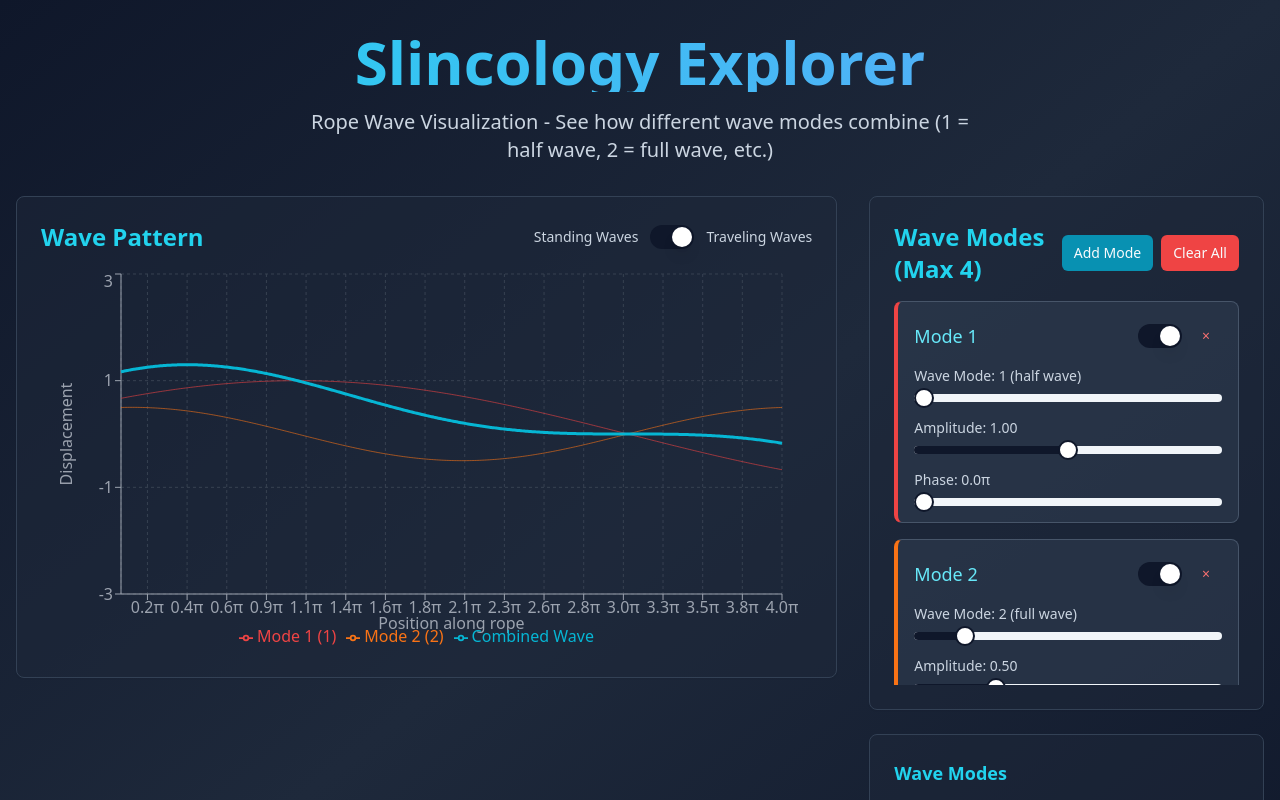
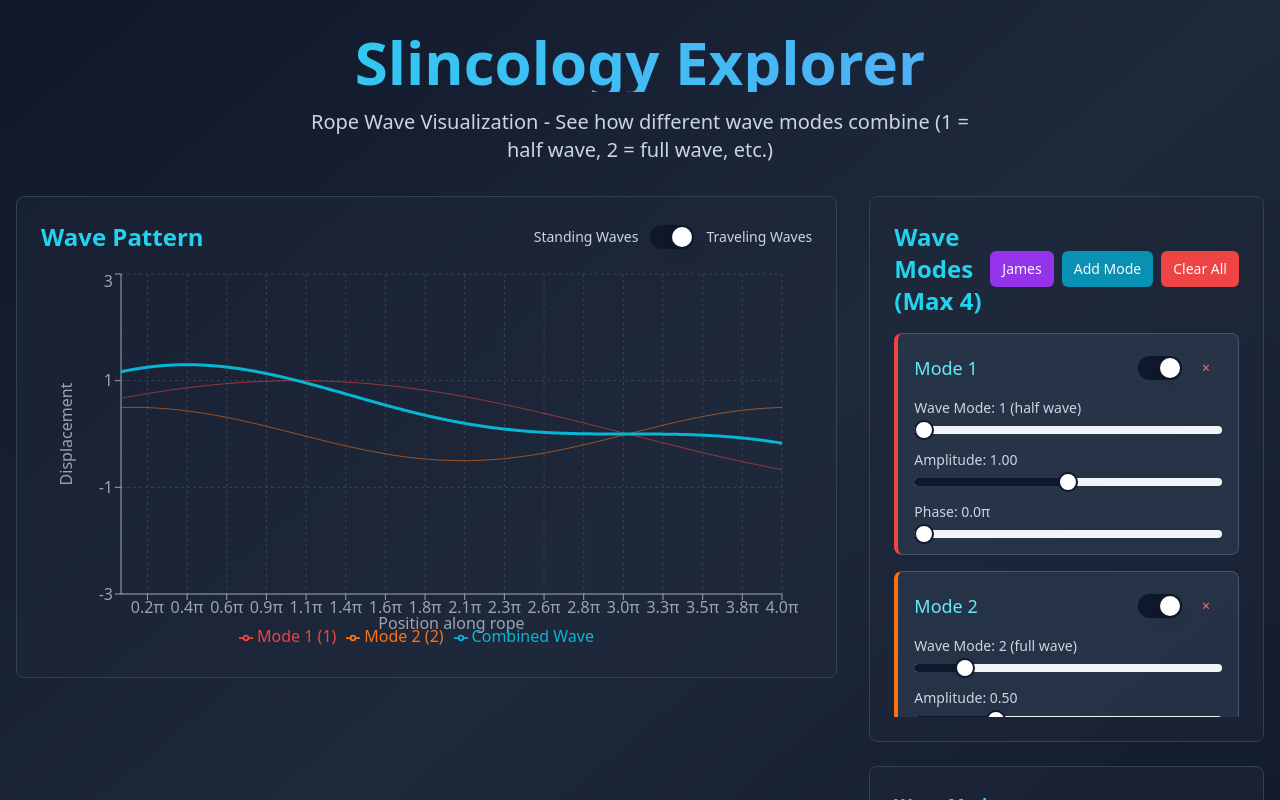
Before and after one commit to snoboll/slincology-waveform-wizard, a React (Vite) app: page / in a window 1280 px wide. Shown: the top 800 px of the page. Built offline with nearby package versions, Linux system fonts and the light colour scheme.

Commit message:
Add James preset button
Adds a button to quickly set the wave modes to a "James" preset (mode 1 = mode 1, mode 2 = mode 3) with standing wave animation.

```diff
--- a/src/pages/Index.tsx
+++ b/src/pages/Index.tsx
@@ -1,3 +1,4 @@
+
 import React, { useState, useCallback } from 'react';
 import { WaveformVisualization } from '@/components/WaveformVisualization';
 import { TonePanel } from '@/components/TonePanel';
@@ -48,6 +49,14 @@ const Index = () => {
     setTones([]);
   }, []);
 
+  const setJamesPreset = useCallback(() => {
+    setTones([
+      { id: '1', frequency: 1, amplitude: 1, phase: 0, enabled: true },
+      { id: '2', frequency: 3, amplitude: 0.5, phase: 0, enabled: true },
+    ]);
+    setIsAnimated(false); // Set to standing waves
+  }, []);
+
   return (
     <div className="min-h-screen bg-gradient-to-br from-slate-900 via-slate-800 to-slate-900 text-white">
       <div className="container mx-auto px-4 py-8">
@@ -87,6 +96,13 @@ const Index = () => {
               <div className="flex justify-between items-center mb-4">
                 <h2 className="text-2xl font-semibold text-cyan-400">Wave Modes (Max 4)</h2>
                 <div className="flex gap-2">
+                  <Button
+                    onClick={setJamesPreset}
+                    className="bg-purple-600 hover:bg-purple-700"
+                    size="sm"
+                  >
+                    James
+                  </Button>
                   <Button
                     onClick={addTone}
                     className="bg-cyan-600 hover:bg-cyan-700"
```
